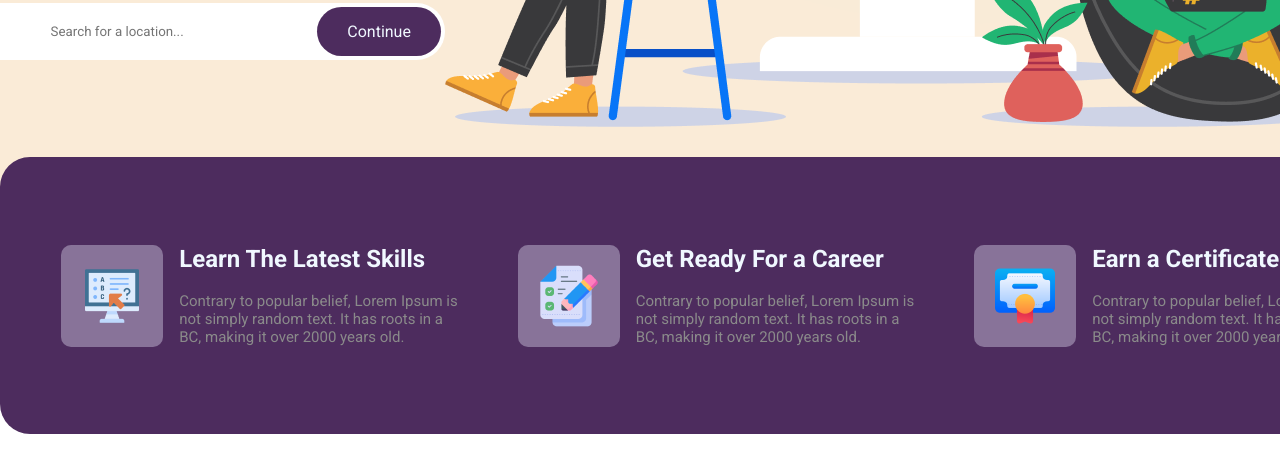
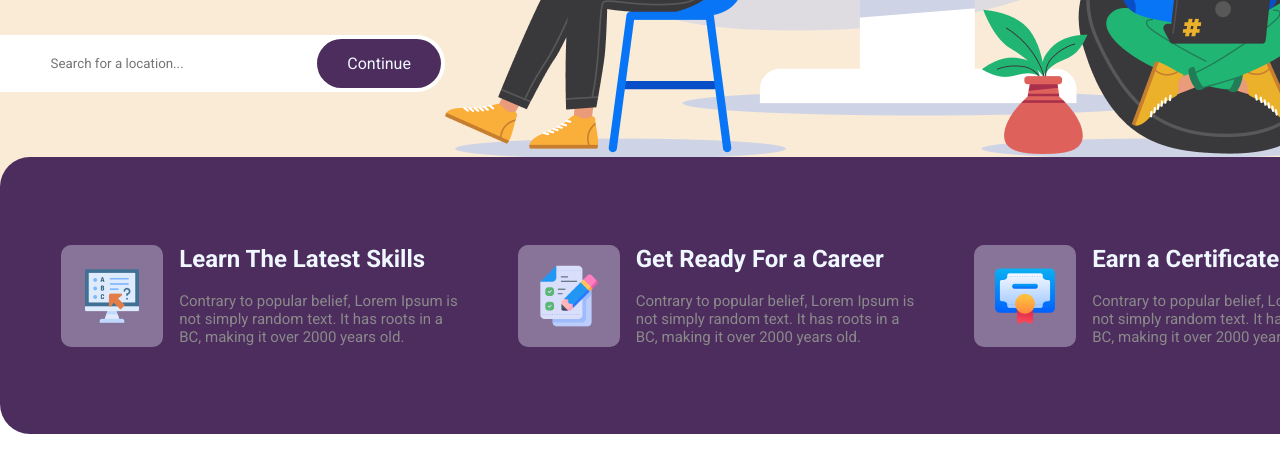
Before and after one commit to komkrichyamoum/landing-page-clone-figma, a plain HTML site: page index.html in a window 1280 px wide. Shown: the part 771-1237 px from the top of the page. Drawn offline with Linux system fonts and the light colour scheme.

Commit message:
Update stylesheet.css

```diff
--- a/stylesheet.css
+++ b/stylesheet.css
@@ -127,7 +127,7 @@ input{
 }
 
 .cotent-the-smart{
-    padding: 4rem;
+    padding: 6rem;
     display: flex;
     justify-content: center;
 }
```
